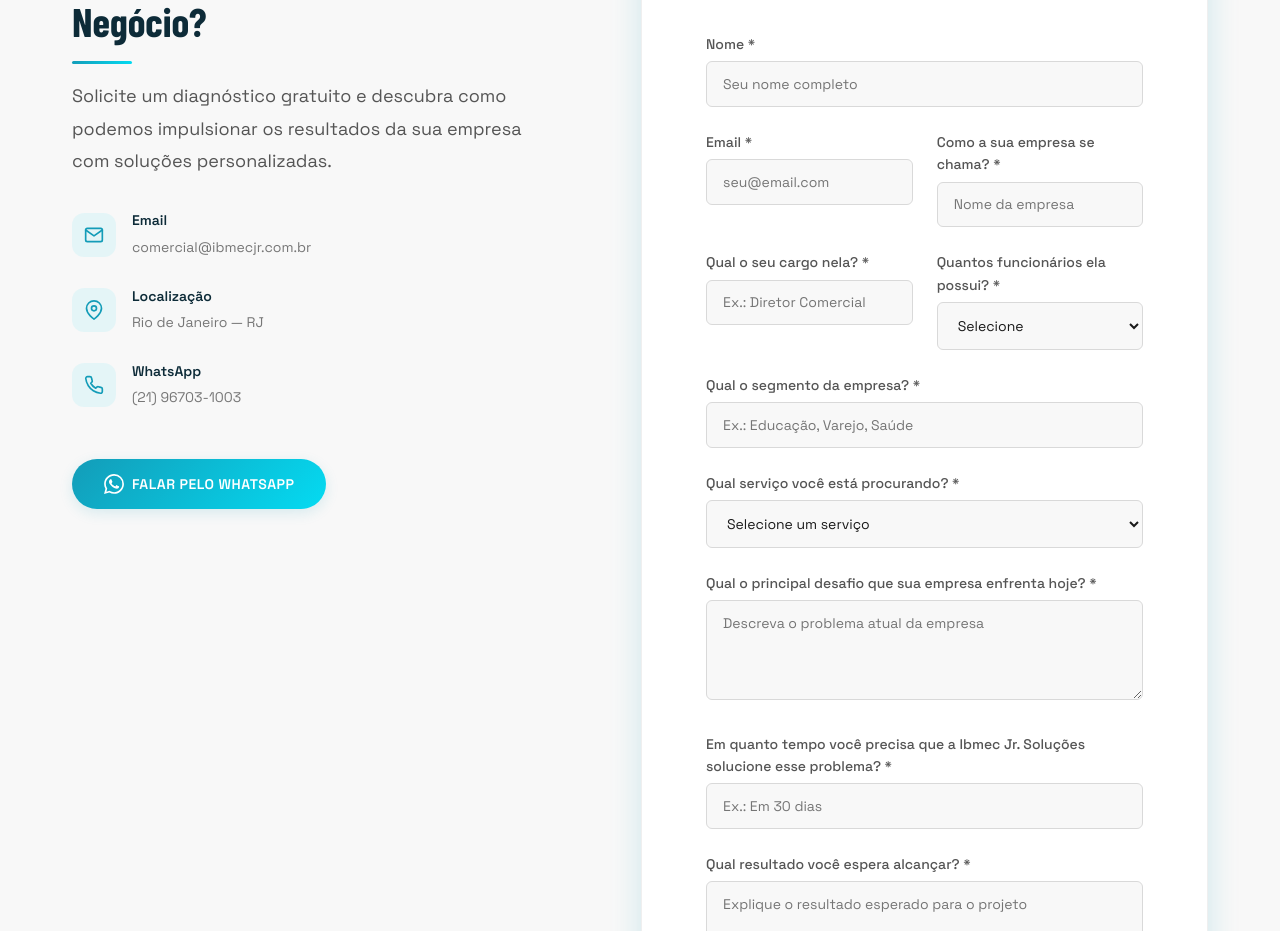
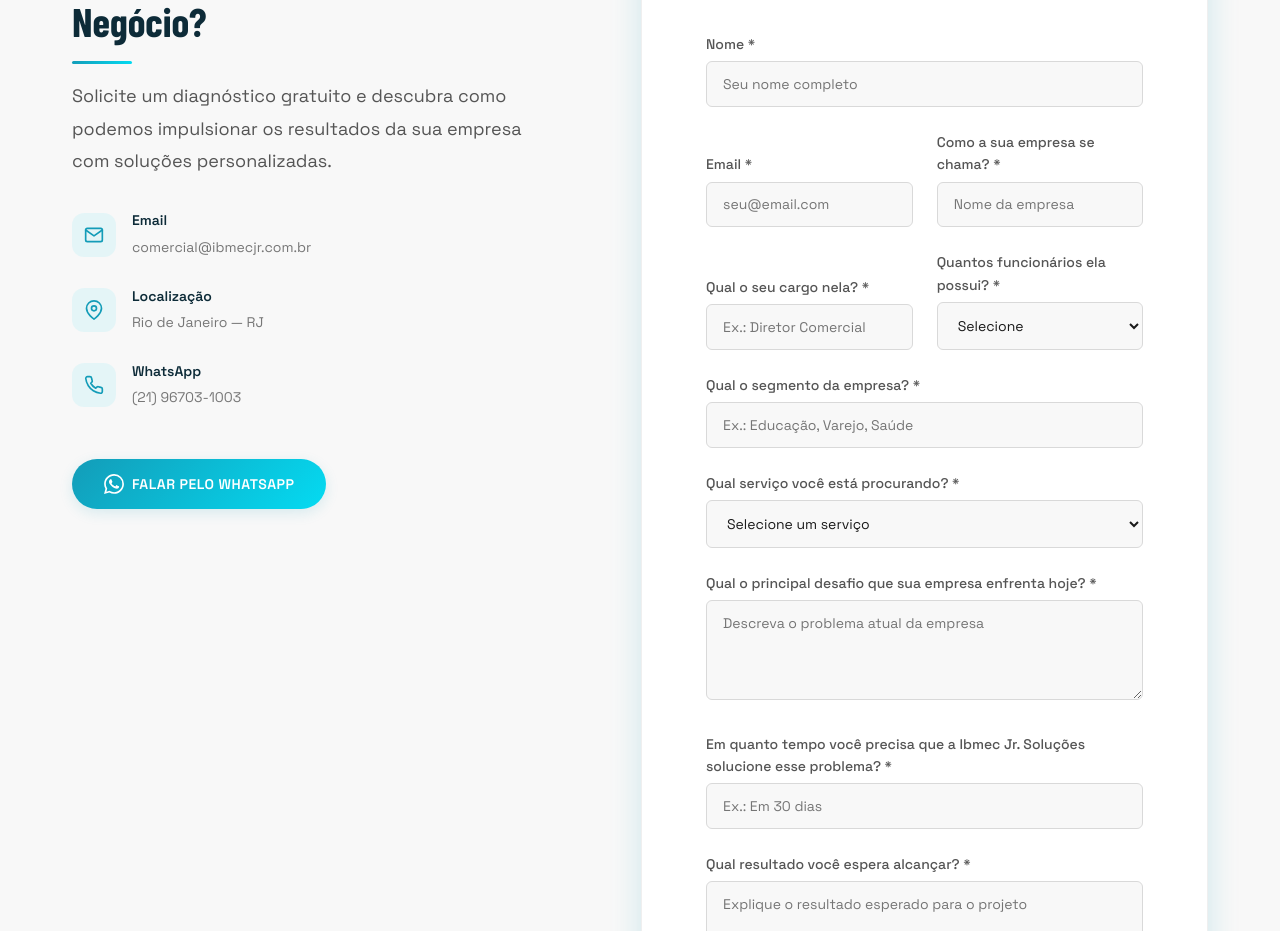
Before and after one commit to ibmecjrsolucoes/siteibmec, a React (Vite) app in the folder site/: page / in a window 1280 px wide. Shown: the part 6740-7671 px from the top of the page. Built offline with nearby package versions, Linux system fonts and the light colour scheme; a web font is replaced by a local one.

Commit message:
Alinhamento dos campos do componente Contact.tsx na classe contact_row

```diff
--- a/site/src/components/Contact.css
+++ b/site/src/components/Contact.css
@@ -133,6 +133,7 @@
   display: grid;
   grid-template-columns: 1fr 1fr;
   gap: var(--space-md);
+  align-items: end;
 }
 
 .contact__submit {
```
